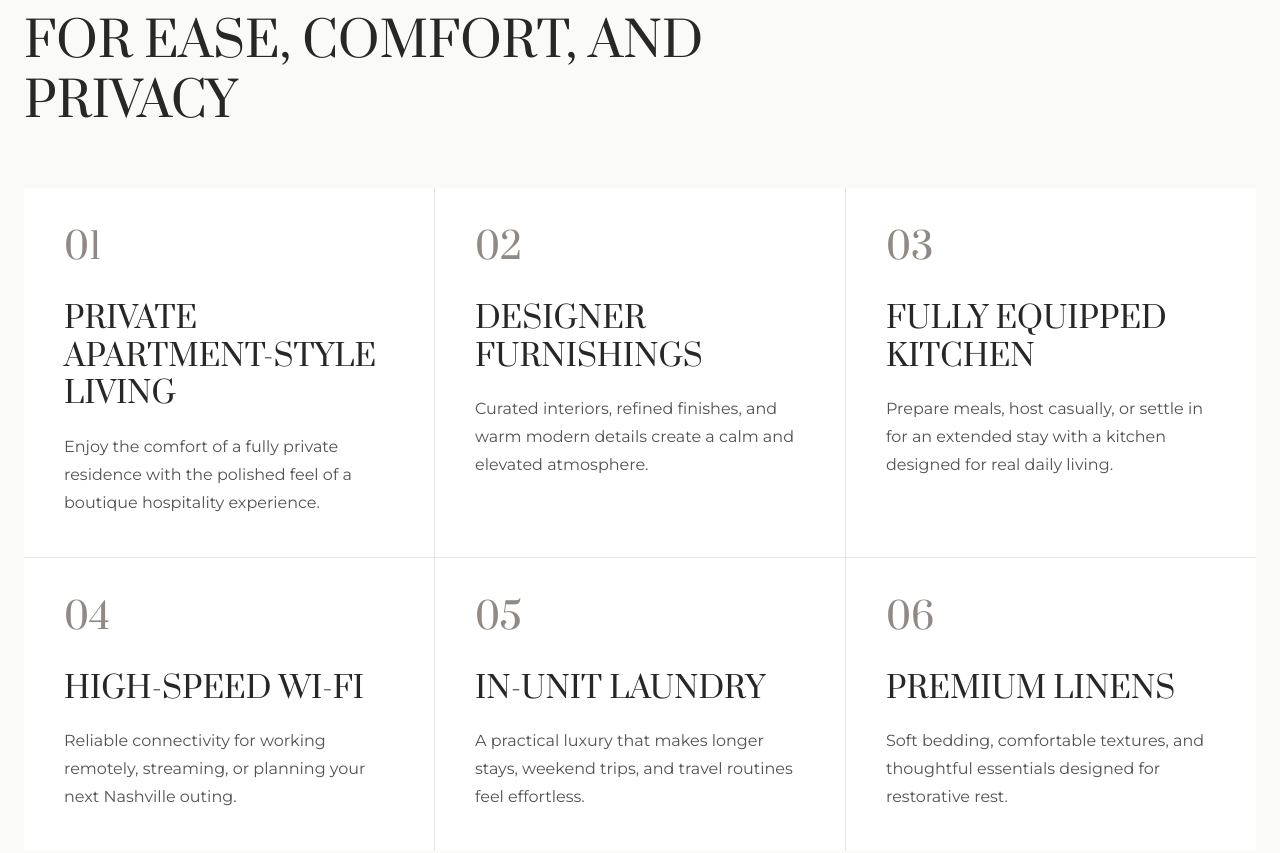
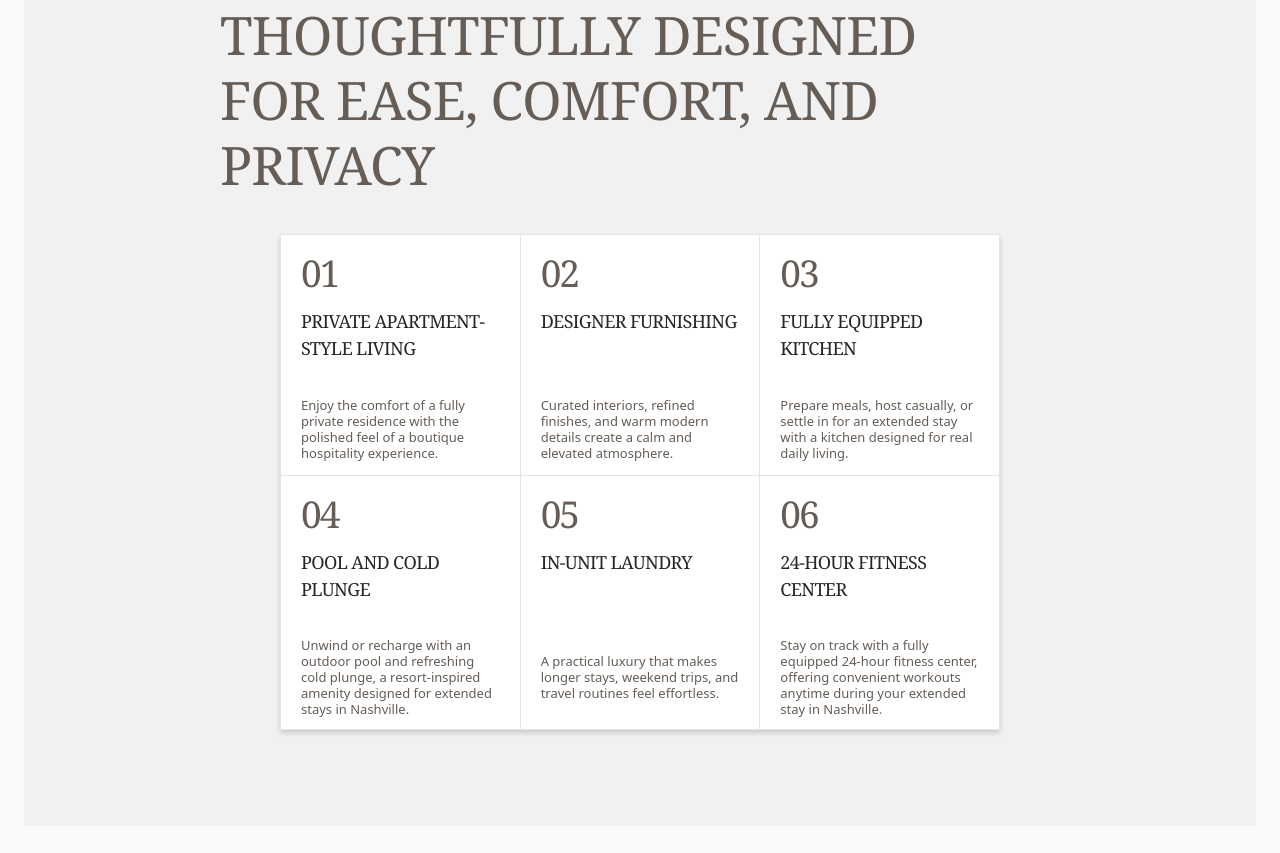
Before and after one commit to Michael-Mount/modernestweho, a Next.js app: page /amenities in a window 1280 px wide. Shown: the part 1684-2537 px from the top of the page. Built offline with nearby package versions, Linux system fonts and the light colour scheme.

Commit message:
fixed some issues and replaced images

```diff
--- a/app/components/amenities/AmenitiesPage.jsx
+++ b/app/components/amenities/AmenitiesPage.jsx
@@ -7,44 +7,13 @@ import gsap from "gsap";
 import { ScrollTrigger } from "gsap/ScrollTrigger";
 import { useGSAP } from "@gsap/react";
 
+import AmenitiesSection from "../layout/cards/AmenitiesSection";
+
 gsap.registerPlugin(ScrollTrigger);
-
-const defaultAmenities = [
-  {
-    title: "Private Apartment-Style Living",
-    description:
-      "Enjoy the comfort of a fully private residence with the polished feel of a boutique hospitality experience.",
-  },
-  {
-    title: "Designer Furnishings",
-    description:
-      "Curated interiors, refined finishes, and warm modern details create a calm and elevated atmosphere.",
-  },
-  {
-    title: "Fully Equipped Kitchen",
-    description:
-      "Prepare meals, host casually, or settle in for an extended stay with a kitchen designed for real daily living.",
-  },
-  {
-    title: "High-Speed Wi-Fi",
-    description:
-      "Reliable connectivity for working remotely, streaming, or planning your next Nashville outing.",
-  },
-  {
-    title: "In-Unit Laundry",
-    description:
-      "A practical luxury that makes longer stays, weekend trips, and travel routines feel effortless.",
-  },
-  {
-    title: "Premium Linens",
-    description:
-      "Soft bedding, comfortable textures, and thoughtful essentials designed for restorative rest.",
-  },
-];
 
 const featureImages = [
   {
-    src: "https://images.unsplash.com/photo-1741764014072-68953e93cd48?q=80&w=1819&auto=format&fit=crop&ixlib=rb-4.1.0&ixid=M3wxMjA3fDB8MHxwaG90by1wYWdlfHx8fGVufDB8fHx8fA%3D%3D",
+    src: "https://images.unsplash.com/photo-1789374398591-fb5f3256b869?q=80&w=928&auto=format&fit=crop&ixlib=rb-4.1.0&ixid=NHwxMjA3fDA%3D",
     alt: "Modern luxury living room at The Modernest WeHo",
   },
   {
@@ -52,7 +21,7 @@ const featureImages = [
     alt: "Fully equipped luxury kitchen at The Modernest WeHo",
   },
   {
-    src: "https://images.unsplash.com/photo-1616594039964-ae9021a400a0?q=80&w=1160&auto=format&fit=crop&ixlib=rb-4.1.0&ixid=M3wxMjA3fDB8MHxwaG90by1wYWdlfHx8fGVufDB8fHx8fA%3D%3D",
+    src: "https://images.unsplash.com/photo-1658705899598-cd073e4734c7?q=80&w=774&auto=format&fit=crop&ixlib=rb-4.1.0&ixid=NHwxMjA3fDA%3D",
     alt: "Elegant bedroom at The Modernest WeHo",
   },
 ];
@@ -62,7 +31,6 @@ export default function AmenitiesPage({
   eyebrow = "Amenities",
   title = "Elevated essentials for modern Nashville living",
   intro = "Designed for comfort, privacy, and effortless stays, The Modernest WeHo brings together apartment-style convenience with a refined hospitality experience.",
-  amenities = defaultAmenities,
   images = featureImages,
 }) {
   const pageRef = useRef(null);
@@ -177,7 +145,7 @@ export default function AmenitiesPage({
 
             <div className="amenities-hero-text mt-10">
               <Link
-                href="/booking"
+                href="/"
                 className="inline-block bg-renew px-10 py-4 font-montserrat text-sm uppercase tracking-wide text-white transition-colors duration-300 hover:bg-rest"
               >
                 Book Your Stay
@@ -204,38 +172,7 @@ export default function AmenitiesPage({
       </section>
 
       <section className="px-6 py-16 md:py-24">
-        <div className="mx-auto max-w-7xl">
-          <div className="mb-14 max-w-3xl">
-            <p className="mb-4 font-montserrat text-sm uppercase tracking-[0.35em] text-renew">
-              Offered Amenities
-            </p>
-
-            <h2 className="font-prata text-4xl text-rest uppercase leading-tight md:text-5xl">
-              Thoughtfully designed for ease, comfort, and privacy
-            </h2>
-          </div>
-
-          <div className="amenities-grid grid gap-px bg-neutral-200 md:grid-cols-2 lg:grid-cols-3">
-            {amenities.map((amenity, index) => (
-              <article
-                key={amenity.title}
-                className="amenity-card bg-white p-8 md:p-10"
-              >
-                <span className="mb-8 block font-prata text-4xl text-renew/70">
-                  {String(index + 1).padStart(2, "0")}
-                </span>
-
-                <h3 className="font-prata text-rest text-2xl uppercase leading-tight md:text-3xl">
-                  {amenity.title}
-                </h3>
-
-                <p className="mt-5 font-montserrat text-sm leading-7 text-neutral-600 md:text-base">
-                  {amenity.description}
-                </p>
-              </article>
-            ))}
-          </div>
-        </div>
+        <AmenitiesSection />
       </section>
 
       <section className="feature-section px-6 py-20 md:py-28">
--- a/app/components/contact/ContactPageSection.jsx
+++ b/app/components/contact/ContactPageSection.jsx
@@ -141,9 +141,9 @@ export default function ContactPageSection() {
                 Address
               </p>
               <address className="not-italic text-xl leading-8 text-main">
-                123 The Mondernest Lane
+                1425 4th Avenue South
                 <br />
-                Nashville, TN 31401
+                Nashville, TN 37210
               </address>
             </div>
 
--- a/app/components/explore/ExploreNashvillePage.jsx
+++ b/app/components/explore/ExploreNashvillePage.jsx
@@ -15,7 +15,7 @@ const neighborhoods = [
     description:
       "Steps from The Mondernest Gulch View, The Gulch blends modern energy with some of Nashville’s best dining, shopping, and nightlife. It is one of the city’s most vibrant districts and a perfect extension of the living experience.",
     image:
-      "https://res.cloudinary.com/dnhvjwqak/image/upload/v1778248823/modernest-extrior_qkwnbp.png",
+      "https://images.unsplash.com/photo-1776176130100-d8a17b7bdd70?q=80&w=1750&auto=format&fit=crop&ixlib=rb-4.1.0&ixid=NHwxMjA3fDA%3D",
     alt: "The Gulch neighborhood in Nashville",
   },
   {
@@ -31,7 +31,7 @@ const neighborhoods = [
     description:
       "Known for its walkable charm, boutiques, coffee shops, and local favorites, 12 South offers a softer side of Nashville while still feeling lively and distinctly local.",
     image:
-      "https://res.cloudinary.com/dnhvjwqak/image/upload/v1778249344/citynownext_1_vjqt0z.png",
+      "https://images.unsplash.com/photo-1663560178053-9e67bfe103f5?q=80&w=870&auto=format&fit=crop&ixlib=rb-4.1.0&ixid=NHwxMjA3fDA%3D",
     alt: "12 South neighborhood in Nashville",
   },
 ];
--- a/app/components/layout/footer/footer.jsx
+++ b/app/components/layout/footer/footer.jsx
@@ -15,7 +15,7 @@ const defaultLogos = [
   {
     src: "/HCWhiteLogo.png",
     alt: "Haycreek Hotels logo",
-    href: "/residences/location-two",
+    href: "https://www.haycreekhotels.com/",
   },
 ];
 
```
